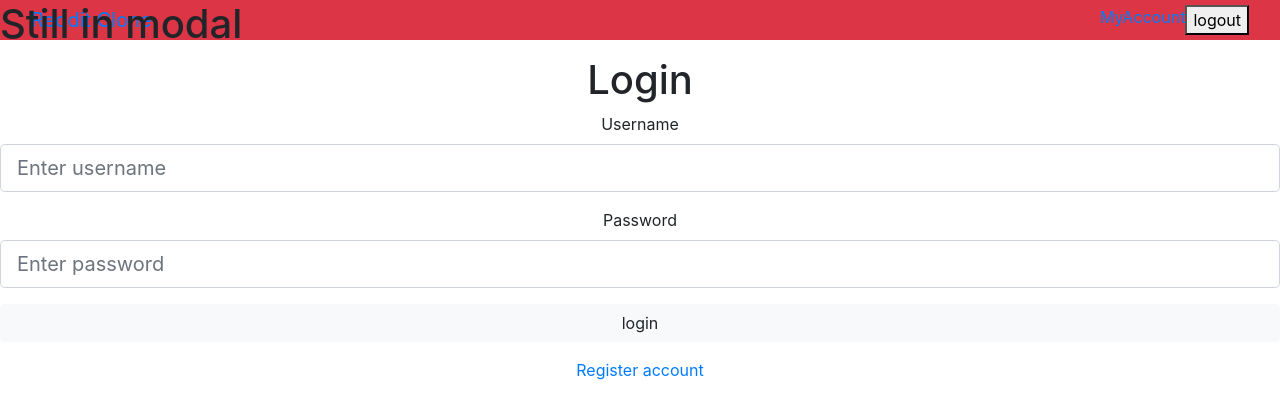
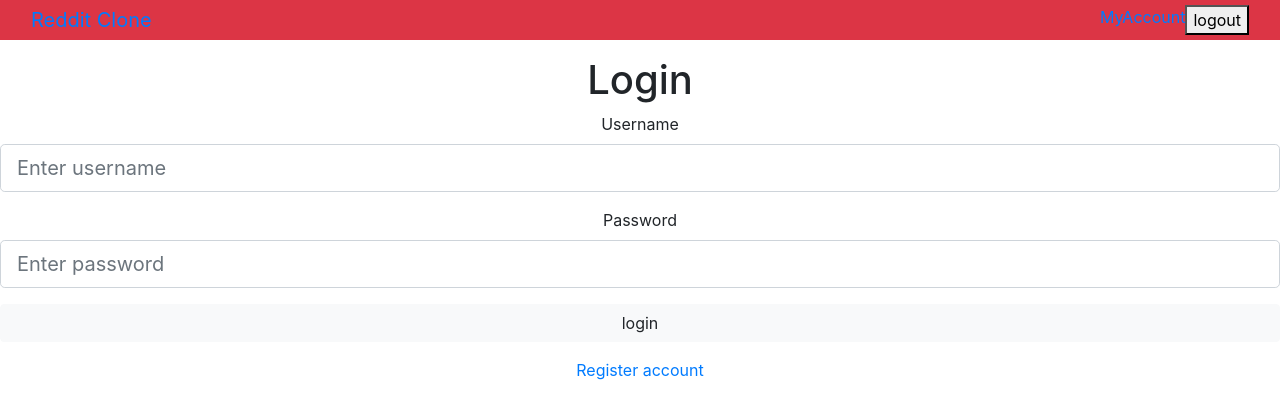
Before and after one commit to CasperCX/Reddit-clone, a React app in the folder client/: page /login in a window 1280 px wide. Shown: the top 418 px of the page. Built offline with nearby package versions, Linux system fonts and the light colour scheme.

Commit message:
fixed some loose ends

```diff
--- a/client/package.json
+++ b/client/package.json
@@ -10,6 +10,7 @@
     "babel-eslint": "7.2.3",
     "babel-jest": "20.0.3",
     "babel-loader": "7.1.2",
+    "babel-plugin-styled-components": "^1.5.1",
     "babel-preset-react-app": "^3.1.1",
     "babel-runtime": "6.26.0",
     "bootstrap": "^4.1.3",
@@ -41,7 +42,6 @@
     "react-router-dom": "^4.3.1",
     "resolve": "1.6.0",
     "style-loader": "0.19.0",
-    "styled-components": "^3.4.5",
     "sw-precache-webpack-plugin": "0.11.4",
     "url-loader": "0.6.2",
     "uuid": "^3.3.2",
@@ -90,9 +90,7 @@
     ]
   },
   "babel": {
-    "plugins": [
-      ["babel-plugin-styled-components"]
-    ],
+    "plugins": [],
     "presets": [
       "react-app"
     ]
--- a/client/public/index.html
+++ b/client/public/index.html
@@ -25,8 +25,9 @@
     <noscript>
       You need to enable JavaScript to run this app.
     </noscript>
+    <div id="portal"></div>
     <div id="root"></div>
-    <div id="portal"></div>
+
     <!--
       This HTML file is a template.
       If you open it directly in the browser, you will see an empty page.
--- a/client/src/App.js
+++ b/client/src/App.js
@@ -13,6 +13,7 @@ import Register from './components/Register';
 import Login from './components/Login';
 import Account from './components/Account';
 import NotFound from './components/NotFound';
+import AuthToggle from './components/AuthToggle';
 
 class App extends Component {
   render() {
@@ -21,6 +22,13 @@ class App extends Component {
         <Router>
           <div className="App">
           <Header />
+          {/* <Header render={({authModal, onAuth, nav}) => (
+              <React.Fragment>
+                { nav() }
+                { authModal && <Modal><button style={{ position: 'absolute', top: '50%' }} onClick={onAuth}>AUTH</button>Im a toggable modal?</Modal> }
+              </React.Fragment>
+            )}
+          /> */}
           <Switch>
             <Route exact path="/" component={Posts} />
             <Route exact path="/r/:sub" component={Posts} />
@@ -33,9 +41,6 @@ class App extends Component {
           </Switch>
           </div>
         </Router>
-        <Modal>
-          <h1>Still in modal</h1>
-        </Modal>
       </Provider>
     );
   }
--- a/client/src/components/AddPost.js
+++ b/client/src/components/AddPost.js
@@ -40,12 +40,14 @@ class AddPost extends Component {
         //Upload file
         const filePath = await this.onFileUpload(selectedFile);
         const post = {
-            user_id: 1,
+            user_id: localStorage.user_id,
             title: title,
             body: body,
             file: filePath,
             sub: this.props.match.params.sub
         };
+
+        console.log("posting:", post)
 
         try {
             await axios.post('/addpost', post);
--- a/client/src/components/Toggle.js
+++ b/client/src/components/AuthToggle.js
@@ -5,7 +5,7 @@ export default class Toggle extends Component {
     on: false
   };
 
-  toggle = () => {
+  onAuth = () => {
     this.setState({ on: !this.state.on });
   };
 
@@ -15,7 +15,7 @@ export default class Toggle extends Component {
       <React.Fragment>
         {children({
           on: this.state.on,
-          toggle: this.toggle
+          onAuth: this.toggle
         })}
       </React.Fragment>
     )
--- a/client/src/components/Login.js
+++ b/client/src/components/Login.js
@@ -17,8 +17,9 @@ class Login extends Component {
             try {
                 const res = await axios.post('/login', this.state);
                 localStorage.setItem('token', res.data.token);
+                localStorage.setItem('user_id', res.data.user_id);
 
-                dispatch({type: "LOGIN_USER", payload: this.state });
+                dispatch({type: "LOGIN_USER", payload: {user_id: res.data.user_id, username: this.state.username}  });
                 this.setState({ username: '', password: '' });  //Clear state
                 this.props.history.push('/');
 
--- a/client/src/components/Modal.js
+++ b/client/src/components/Modal.js
@@ -1,24 +1,15 @@
 import React, { Component } from 'react';
-import styled from 'styled-components';
+
 import Portal from './Portal';
 
 export default class Modal extends Component {
   render() {
     return (
       <Portal>
-        <ModalWrapper>
+        <div style={{ background: 'teal', height: '100%', width: '100%', position: 'absolute', left: '0', right: '0' }}>
             {this.props.children}
-        </ModalWrapper>
+        </div>
       </Portal>
     )
   }
 };
-
-const ModalWrapper = styled.div`
-    position: absolute;
-    top: 0;
-    left: 0;
-    height: 100%;
-    width: 100%:
-    background: green;
-`;
--- a/client/src/components/Posts.js
+++ b/client/src/components/Posts.js
@@ -3,7 +3,6 @@ import axios from 'axios';
 import { Link } from 'react-router-dom';
 import Post from './Post';
 import { Consumer } from '../context';
-import  Toggle from './Toggle';
 
 export class Posts extends Component {
 
@@ -25,14 +24,6 @@ export class Posts extends Component {
         const { sub } = this.props.match.params;
         return (
             <React.Fragment>
-                <Toggle>
-                {({ on, toggle }) => (
-                    <div>
-                       { on && <h1>Show me</h1> }
-                        <button onClick={toggle}>Show hide</button>
-                    </div>
-                )}
-                </Toggle>
                 { this.props.match.params.sub  ? <h1>r/{this.props.match.params.sub}</h1>  : <h1>/all</h1> }
                 <Link to={`/r/${sub}/addpost`}>add post</Link>
                 {posts.map(post =>
--- a/client/src/components/Register.js
+++ b/client/src/components/Register.js
@@ -18,7 +18,7 @@ class Register extends Component {
             console.log("client response", res)
             //TODO check if res is a new user or a error
             if(res.status === 200) {
-                dispatch({type: "REGISTER_USER", payload: this.state });
+                dispatch({type: "REGISTER_USER", payload: this.state.username });
                  //Clear state
                 this.setState({ username: '', password: '' });
                 //redirect to login after succesfully registered
--- a/client/src/components/layout/Header.js
+++ b/client/src/components/layout/Header.js
@@ -1,35 +1,43 @@
 import React, { Component } from 'react';
 import { Link } from 'react-router-dom';
+import { Consumer } from '../../context';
+
+
 
 class Header extends Component {
     constructor(props) {
         super(props);
         this.state = {
+            authModal: true,
             token: localStorage.token
         }
+
+        this.logout = this.logout.bind(this)
     }
 
-    logout() {
+    onAuth = () => {
+        this.setState({ authModal: !this.state.authModal });
+      };
+
+
+    logout(dispatch) {
         console.log("current token:", localStorage.token)
         localStorage.token = '';
+        localStorage.user_id = null;
         console.log("token after click:", localStorage.token)
         this.forceUpdate();
 
+        dispatch({type: "LOGOUT_USER"  });
     };
 
-    showStuff() {
-        if (localStorage.token !== '') {
-            return <div><Link to="/account">MyAccount</Link><button onClick={() => this.logout()}>logout</button></div>
-        } else {
-            return <div><Link to="/login">Login</Link><Link to="/register">Register</Link></div>
+    consolethis() {
+        console.log("clicked it");
     }
-    }
-
-    render() {
+     //TODO CANT FIND LOGOUT FROM HERE
+     //TODO MAKE RESET MODAL FUNCTION ON ALL LINKS?
+    nav() {
         return (
         <React.Fragment>
-                { console.log("current jwt: ", localStorage.token) }
-
             <nav className="navbar navbar-expand-sm navbar-dark bg-danger mb-3 py-0">
                 <div className="container-fluid">
                     <div className="navbar-header">
@@ -52,8 +60,90 @@ class Header extends Component {
                 </div>
             </nav>
         </React.Fragment>
-        );
+        )
+    };
+
+    render() {
+        //const { render } = this.props;
+        // return (
+        //     <React.Fragment>
+        //         <div>{render({
+        //             authModal: this.state.authModal,
+        //             onAuth: this.onAuth,
+        //             nav: this.nav
+        //         })}</div>
+        //         { console.log("current jwt: ", localStorage.token) }
+        //     </React.Fragment>
+        // );
+        return (
+                <Consumer>
+                    {value => {
+                        const { dispatch } = value;
+                        return (
+                        <React.Fragment>
+                            <nav className="navbar navbar-expand-sm navbar-dark bg-danger mb-3 py-0">
+                                <div className="container-fluid">
+                                    <div className="navbar-header">
+                                        <div className="navbar-brand">
+                                            <Link to="/">Reddit Clone</Link>
+                                        </div>
+                                    </div>
+                                    <div className="navbar-collapse collapse w-100 order-3 dual-collapse2">
+                                        { localStorage.token !== '' ?
+                                        <ul className="navbar-nav ml-auto">
+                                            <li className="nav-item"><Link to="/account">MyAccount</Link></li>
+                                            <li className="nav-item"><button onClick={() => this.logout(dispatch)}>logout</button></li>
+                                        </ul> :
+                                        <ul className="navbar-nav ml-auto">
+                                            <li className="nav-item"><Link to="/login">Login</Link></li>
+                                            <li className="nav-item"><Link to="/register">Register</Link></li>
+                                        </ul>
+                                        }
+                                    </div>
+                                </div>
+                            </nav>
+                        </React.Fragment>
+                        )
+                     }}
+                </Consumer>
+                )
             }
         };
 
+
+
+
+
+
+
+
+class NavOut extends Component {
+    render() {
+        return (
+        <React.Fragment>
+            <nav className="navbar navbar-expand-sm navbar-dark bg-danger mb-3 py-0">
+                <div className="container-fluid">
+                    <div className="navbar-header">
+                        <div className="navbar-brand">
+                            <Link to="/">Reddit Clone</Link>
+                        </div>
+                    </div>
+                    <div className="navbar-collapse collapse w-100 order-3 dual-collapse2">
+                        { localStorage.token !== '' ?
+                        <ul className="navbar-nav ml-auto">
+                            <li className="nav-item"><Link to="/account">MyAccount</Link></li>
+                            <li className="nav-item"><button onClick={() => this.logout()}>logout</button></li>
+                        </ul> :
+                        <ul className="navbar-nav ml-auto">
+                            <li className="nav-item"><Link to="/login">Login</Link></li>
+                            <li className="nav-item"><Link to="/register">Register</Link></li>
+                        </ul>
+                        }
+                    </div>
+                </div>
+            </nav>
+        </React.Fragment>
+        )
+    }};
+
 export default Header;
--- a/client/src/context.js
+++ b/client/src/context.js
@@ -27,12 +27,17 @@ const reducer = (state, action) => {
         case 'LOGIN_USER':
         console.log('loggin in user', action.payload);
             return {
-                ...state, user: action.payload.username
+                ...state, user_id: action.payload.user_id, username: action.payload.username
+            }
+        case 'LOGOUT_USER':
+        console.log('loggin out user',);
+            return {
+                ...state, user_id: null, username: null
             }
         case 'REGISTER_USER':
         console.log('registering user', action.payload);
             return {
-                ...state, user: action.payload.username
+                ...state, username: action.payload
             }
         case 'ERROR':
             return {
@@ -45,7 +50,8 @@ const reducer = (state, action) => {
 
 export class Provider extends Component {
     state = {
-        user: null,
+        user_id: null,
+        username: null,
         error: null,
         posts: [],
         dispatch: action => this.setState(state => reducer(state, action))
```
Also changed, not shown: 2 other files (tests, documents, lock files or other folders). Lines whose indentation alone changed are shown as unchanged.
